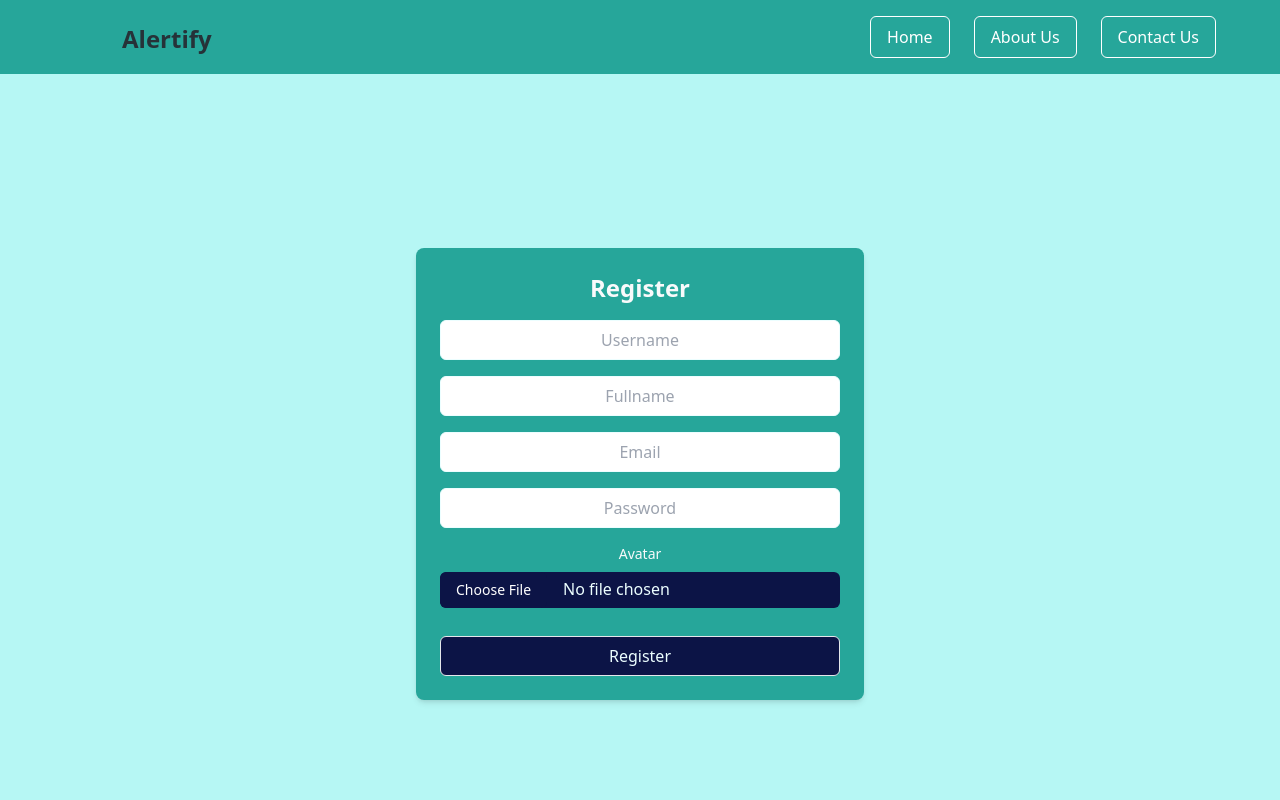
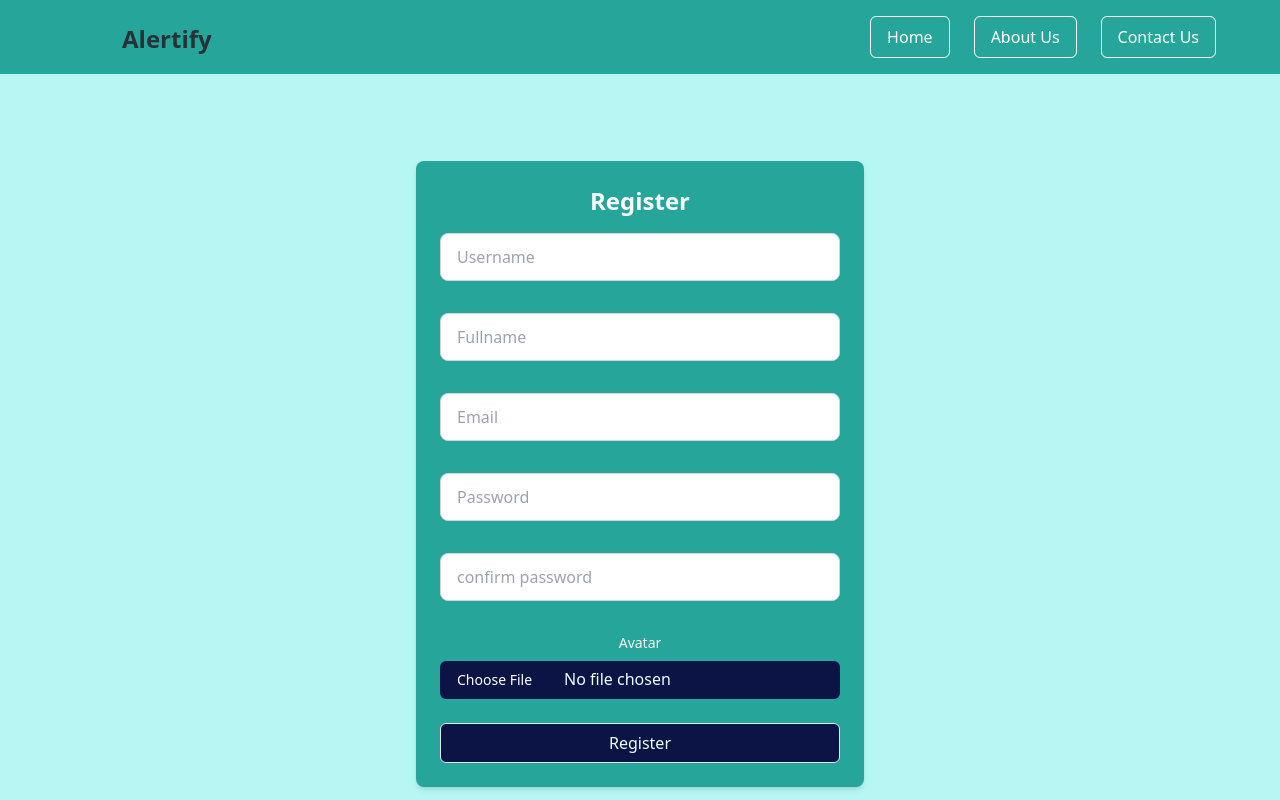
Before and after one commit to samanvayavats/Alertify, a React app in the folder frontend/: page /register in a window 1280 px wide. Shown: the top 800 px of the page. Built offline with nearby package versions, Linux system fonts and the light colour scheme; no server answers; the HTML template or start-up script is replaced by a standard one.

Commit message:
validation for the registeration and .env for frontend

```diff
--- a/frontend/package.json
+++ b/frontend/package.json
@@ -11,10 +11,12 @@
   },
   "dependencies": {
     "@react-google-maps/api": "^2.20.7",
+    "formik": "^2.4.6",
     "react": "^19.1.0",
     "react-dom": "^19.1.0",
     "react-router-dom": "^7.6.3",
-    "react-toastify": "^11.0.5"
+    "react-toastify": "^11.0.5",
+    "yup": "^1.6.1"
   },
   "devDependencies": {
     "@eslint/js": "^9.29.0",
--- a/frontend/src/components/CheckForEmergencies.jsx
+++ b/frontend/src/components/CheckForEmergencies.jsx
@@ -52,7 +52,7 @@ const containerStyle = {
 };
 
 const mapOptions = {
-  mapId: '573ca9d9b3a1ede8f31ead45',
+  mapId:import.meta.env.VITE_GOOGLE_MAPS_KEY,
   zoomControl: true,
   streetViewControl: false,
   mapTypeControl: false,
@@ -66,7 +66,7 @@ function CheckForEmergencies() {
   const navigate = useNavigate();
 
   const { isLoaded } = useJsApiLoader({
-    googleMapsApiKey: 'AIzaSyCv6uk9z_vCc0ZiuSFXy2SB8BiNdaD1mMI',
+    googleMapsApiKey: import.meta.env.VITE_API_URL,
     libraries,
   });
 
--- a/frontend/src/components/Register.jsx
+++ b/frontend/src/components/Register.jsx
@@ -1,65 +1,198 @@
 import React, { useState } from 'react';
+import { useFormik } from 'formik';
+import { registrationSchema } from '../schemas/index.jsx'
+
+const initialValues = {
+  name: "",
+  fullname: "",
+  email: "",
+  password: "",
+  confirm_password: "",
+  avatar: null
+}
+
+
+// console.log(registration)
 
 const Register = () => {
-  const [avatar, setAvatar] = useState(null);
 
-  const handleImageChangetAvatar = (e) => {
-    const file = e.target.files[0];
-    if (file) {
-      setAvatar(URL.createObjectURL(file));
-      console.log(file);
+  const { values, handleBlur, handleChange, handleSubmit, errors, setFieldValue, touched } = useFormik({
+    initialValues,
+    validationSchema: registrationSchema,
+    onSubmit: (values) => {
+      console.log("values", values)
     }
-  };
+  })
 
   return (
-    <div className='min-h-screen w-screen flex items-center justify-center bg-background px-4'>
-      <form className='w-full max-w-md p-6 bg-primary rounded-lg flex flex-col items-center gap-4 shadow-md'>
+    <div className='min-h-screen w-screen flex items-center justify-center bg-background '>
+      <form onSubmit={handleSubmit} className='w-full max-w-md p-6 bg-primary rounded-lg flex flex-col items-center gap-4 shadow-md'>
         <h2 className='text-2xl font-bold text-gray-50'>Register</h2>
 
+        {/* name */}
+
+        <div className="w-full mb-4">
           <input
             type="text"
-          placeholder='Username'
-          className='h-10 px-4 rounded-md w-full text-center text-text bg-white border border-cyan-50'
+            placeholder="Username"
+            name="name"
+            value={values.name}
+            onChange={handleChange}
+            onBlur={handleBlur}
             required
+            className={`
+                        w-full h-12 px-4 rounded-lg border
+                        ${errors.name && touched.name ? 'border-alert' : 'border-gray-300'}
+                        focus:outline-none focus:ring-2 focus:ring-accent
+                        placeholder-gray-400 text-text bg-white
+                        transition duration-200 ease-in-out
+                      `}
           />
+          {errors.name && touched.name && (
+            <p className="font-medium text-alert mt-1">{errors.name}</p>
+          )}
+        </div>
+
+        {/* fullname */}
+
+        <div className="w-full mb-4">
           <input
             type="text"
             placeholder='Fullname'
-          className='h-10 px-4 rounded-md w-full text-center text-text bg-white border border-cyan-50'
+            name='fullname'
+            value={values.fullname}
+            onChange={handleChange}
+            onBlur={handleBlur}
             required
+            className={`
+                        w-full h-12 px-4 rounded-lg border
+                        ${errors.fullname && touched.fullname ? 'border-alert' : 'border-gray-300'}
+                        focus:outline-none focus:ring-2 focus:ring-accent
+                        placeholder-gray-400 text-text bg-white
+                        transition duration-200 ease-in-out
+                      `}
           />
+          {errors.fullname && touched.fullname && (
+            <p className="font-medium text-alert mt-1">{errors.fullname}</p>
+          )}
+        </div>
+
+        {/* email */}
+
+        <div className="w-full mb-4">
           <input
             type="email"
             placeholder='Email'
-          className='h-10 px-4 rounded-md w-full text-center text-text bg-white border border-cyan-50'
+            name="email"
+            value={values.email}
+            onChange={handleChange}
+            onBlur={handleBlur}
             required
+            className={`
+                        w-full h-12 px-4 rounded-lg border
+                        ${errors.email && touched.email ? 'border-alert' : 'border-gray-300'}
+                        focus:outline-none focus:ring-2 focus:ring-accent
+                        placeholder-gray-400 text-text bg-white
+                        transition duration-200 ease-in-out
+                      `}
           />
+          {errors.email && touched.email && (
+            <p className="font-medium text-alert mt-1">{errors.email}</p>
+          )}
+
+        </div>
+
+        {/* password */}
+
+        <div className="w-full mb-4" >
           <input
             type="password"
             placeholder='Password'
-          className='h-10 px-4 rounded-md w-full text-center text-text bg-white border border-cyan-50'
+            name='password'
+            value={values.password}
+            onChange={handleChange}
+            onBlur={handleBlur}
             required
+            className={`
+                        w-full h-12 px-4 rounded-lg border
+                        ${errors.password && touched.password ? 'border-alert' : 'border-gray-300'}
+                        focus:outline-none focus:ring-2 focus:ring-accent
+                        placeholder-gray-400 text-text bg-white
+                        transition duration-200 ease-in-out
+                      `}
           />
-
-        <div className='w-full text-center'>
-          <label className='block text-sm font-medium text-gray-50 mb-2'>Avatar</label>
-          <input
-            type="file"
-            accept="image/*"
-            onChange={handleImageChangetAvatar}
-            className='rounded-md text-cyan-50 bg-accent w-full file:mr-4 file:py-2 file:px-4 file:rounded-md file:border-0 file:text-sm file:bg-accent file:text-white hover:file:bg-accent/90'
-            required
-          />
-          {avatar && (
-            <img
-              src={avatar}
-              alt="Preview"
-              className="h-20 w-20 object-cover rounded-full mt-2 mx-auto"
-            />
+          {errors.password && touched.password && (
+            <p className="font-medium text-alert mt-1">{errors.password}</p>
           )}
         </div>
 
-        <button className='bg-accent h-10 w-full rounded-md border text-cyan-50 mt-3 hover:bg-accent/80'>
+        {/* confirm */}
+        <div className="w-full mb-4"  >
+          <input
+            type="password"
+            placeholder='confirm password'
+            name='confirm_password'
+            value={values.confirm_password}
+            onChange={handleChange}
+            onBlur={handleBlur}
+            required
+            className={`
+                        w-full h-12 px-4 rounded-lg border
+                        ${errors.confirm_password && touched.confirm_password ? 'border-alert' : 'border-gray-300'}
+                        focus:outline-none focus:ring-2 focus:ring-accent
+                        placeholder-gray-400 text-text bg-white
+                        transition duration-200 ease-in-out
+                      `}
+          />
+          {errors.confirm_password && touched.confirm_password && (
+            <p className="font-medium text-alert mt-1">{errors.confirm_password}</p>
+          )}
+
+
+        </div>
+
+            {/* avatar */}
+
+        <div className="w-full mb-1 text-center">
+          <label className="block text-sm font-medium text-gray-50 mb-2">
+            Avatar
+          </label>
+
+          <input
+            type="file"
+            name="avatar"
+            accept="image/*"
+            onChange={(event) => {
+              setFieldValue("avatar", event.currentTarget.files[0]);
+            }}
+            onBlur={handleBlur}
+            className={`
+                      w-full rounded-md bg-accent text-cyan-50
+                      file:mr-4 file:py-2 file:px-4
+                      file:rounded-md file:border-0 file:text-sm
+                      file:bg-accent file:text-white
+                      hover:file:bg-accent/90
+                      ${touched.avatar && errors.avatar ? "border border-alert" : "border border-transparent"}
+                    `}
+          />
+
+          {/* Image Preview */}
+          {values.avatar && (
+            <img
+              src={URL.createObjectURL(values.avatar)}
+              alt="Preview"
+              className="h-20 w-20 object-cover rounded-full mt-1 mx-auto border border-white"
+            />
+          )}
+
+          {/* Error Message */}
+          {touched.avatar && errors.avatar && (
+            <p className="font-medium text-alert mt-1">{errors.avatar}</p>
+          )}
+        </div>
+
+
+        <button className='bg-accent h-10 w-full rounded-md border text-cyan-50 mt-1 hover:bg-accent/80'>
           Register
         </button>
       </form>
--- a/frontend/src/components/ReportEmergency.jsx
+++ b/frontend/src/components/ReportEmergency.jsx
@@ -9,7 +9,7 @@ const containerStyle = {
 };
 
 const mapOptions = {
-  mapId: '573ca9d9b3a1ede8f31ead45', // vector map ID
+  mapId: import.meta.env.VITE_GOOGLE_MAPS_KEY, // vector map ID
   zoomControl: true,
   streetViewControl: false,
   mapTypeControl: false,
@@ -26,7 +26,7 @@ function ReportEmergency() {
   const [userLocation, setUserLocation] = useState(null);
 
   const { isLoaded } = useJsApiLoader({
-    googleMapsApiKey: 'AIzaSyCv6uk9z_vCc0ZiuSFXy2SB8BiNdaD1mMI',
+    googleMapsApiKey:import.meta.env.VITE_API_URL ,
     libraries,
   });
 
--- /dev/null
+++ b/frontend/src/schemas/index.jsx
@@ -0,0 +1,16 @@
+import * as Yup from "yup";
+
+export const registrationSchema = Yup.object({
+    name: Yup.string().min(2).max(25).required("Please enter your name"),
+    fullname: Yup.string().min(5).max(25).required("Please enter your full name"),
+    email: Yup.string().email().required("Please enter your email"),
+    password: Yup.string().min(6).required("Please enter your password"),
+    confirm_password: Yup.string()
+        .required()
+        .oneOf([Yup.ref("password"), null], "Password must match"),
+     avatar: Yup.mixed()
+        .required("Avatar is required")
+        .test("fileType", "Unsupported format", (value) => value && ["image/jpeg", "image/png"].includes(value.type))
+        .test("fileSize", "Too large", (value) => value && value.size <= 2 * 1024 * 1024),
+
+})
```
Also changed, not shown: 1 other file (tests, documents, lock files or other folders). Lines whose indentation alone changed are shown as unchanged.
